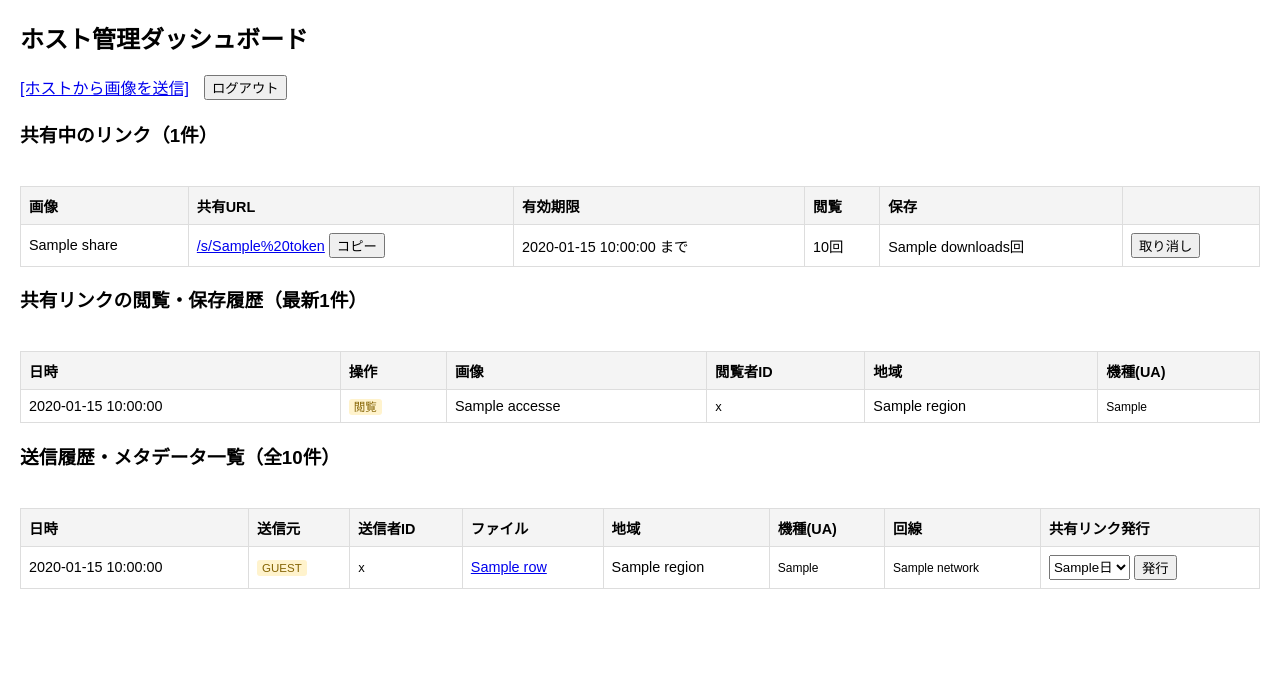
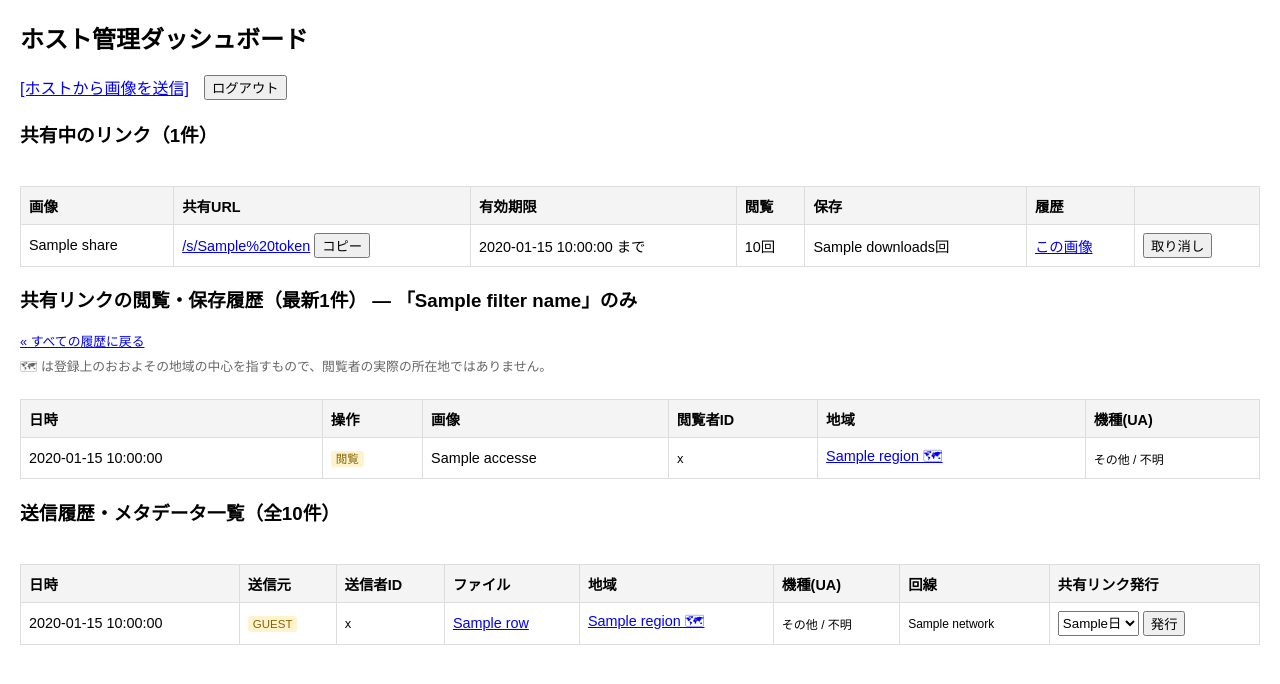
Before and after one commit to dreamkaro0914/test2, a Flask app: template image-dropbox/templates/dashboard.html in a window 1280 px wide. Shown: the top 684 px of the page. Run offline with Flask 3, Linux system fonts and the light colour scheme; the template is opened without the code that fills it: most values are stand-ins (such as "Sample title", 1, 10 or a date in 2020); parts of the project's set-up code (start-up, migrations or seed data) failed here and were passed over.

Commit message:
Add UA parsing, per-link history filter, and region map links
- parse_ua() shows a short 'Browser / OS' label (with link-preview bot detection); full UA kept in the cell tooltip
- Dashboard can filter the share access history to one link via ?access_token
- geo_lookup() now returns approximate coordinates; new lat/lon columns (migrated with idempotent ALTER TABLE) power a Google Maps link with a clear 'approximate area, not the person's location' caveat

Co-Authored-By: Claude Opus 4.8 <noreply@anthropic.com>
Claude-Session: https://claude.ai/code/session_014A8TGBv41qXeo7FfrdiX64

```diff
--- a/image-dropbox/app.py
+++ b/image-dropbox/app.py
@@ -129,16 +129,24 @@ def init_db():
                 ua TEXT
             )
         ''')
+        # 既存DBへの列追加（地図リンク用のおおよその座標）
+        for table in ('uploads', 'share_access'):
+            existing = {row[1] for row in conn.execute(f'PRAGMA table_info({table})')}
+            for col in ('lat', 'lon'):
+                if col not in existing:
+                    conn.execute(f'ALTER TABLE {table} ADD COLUMN {col} REAL')
 
 
 init_db()
 
 
 def record_upload(**fields):
+    fields.setdefault('lat', None)
+    fields.setdefault('lon', None)
     with db() as conn:
         conn.execute(
-            'INSERT INTO uploads (is_host, ip_hash, region, ua, network, original_name, filename) '
-            'VALUES (:is_host, :ip_hash, :region, :ua, :network, :original_name, :filename)',
+            'INSERT INTO uploads (is_host, ip_hash, region, ua, network, original_name, filename, lat, lon) '
+            'VALUES (:is_host, :ip_hash, :region, :ua, :network, :original_name, :filename, :lat, :lon)',
             fields,
         )
 
@@ -154,30 +162,88 @@ _geoip_reader = None
 _geoip_lock = threading.Lock()
 
 
-def get_region_from_ip(ip_address):
-    """ローカルの GeoLite2 DB から地域情報を取得する（DB未配置なら「GeoIP未設定」）"""
+def geo_lookup(ip_address):
+    """ローカルの GeoLite2 DB から地域・おおよその座標を取得する。
+    返り値: {'region': str, 'lat': float|None, 'lon': float|None, 'radius': int|None}
+    座標・半径は市区町村レベルの概算で、個人の正確な所在地ではない。"""
     global _geoip_reader
+    none = {'region': None, 'lat': None, 'lon': None, 'radius': None}
     try:
         if ipaddress.ip_address(ip_address).is_private:
-            return 'プライベートIP'
+            return {**none, 'region': 'プライベートIP'}
     except ValueError:
-        return '不正なIP'
+        return {**none, 'region': '不正なIP'}
     try:
         with _geoip_lock:
             if _geoip_reader is None:
                 if not os.path.exists(GEOIP_DB):
-                    return 'GeoIP未設定'
+                    return {**none, 'region': 'GeoIP未設定'}
                 import geoip2.database
                 _geoip_reader = geoip2.database.Reader(GEOIP_DB)
         r = _geoip_reader.city(ip_address)
-        return ' '.join(filter(None, [
+        region = ' '.join(filter(None, [
             r.country.names.get('ja') or r.country.name,
             r.subdivisions.most_specific.names.get('ja') or r.subdivisions.most_specific.name,
             r.city.names.get('ja') or r.city.name,
         ])) or '不明'
+        loc = r.location
+        return {'region': region, 'lat': loc.latitude, 'lon': loc.longitude,
+                'radius': loc.accuracy_radius}
     except Exception as e:
         app.logger.warning('GeoIP lookup failed: %r', e)
-        return '取得失敗'
+        return {**none, 'region': '取得失敗'}
+
+
+def get_region_from_ip(ip_address):
+    """地域名の文字列だけが必要なとき用の簡易版"""
+    return geo_lookup(ip_address)['region']
+
+
+# リンクプレビュー用に自動アクセスしてくる bot 類（実際の閲覧者と区別するため）
+_PREVIEW_BOTS = ('bot', 'crawler', 'spider', 'slurp', 'facebookexternalhit', 'twitterbot',
+                 'slackbot', 'discordbot', 'skypeuripreview', 'whatsapp', 'line/', 'embedly',
+                 'preview', 'pinterest', 'telegrambot')
+
+
+def parse_ua(ua):
+    """User-Agent を「ブラウザ / OS」の短い表記にする。判別できなければ簡単なラベル。"""
+    if not ua or ua == 'Unknown':
+        return '不明'
+    low = ua.lower()
+    if any(b in low for b in _PREVIEW_BOTS):
+        return 'リンクプレビュー/bot'
+    if 'edg' in low:
+        browser = 'Edge'
+    elif 'firefox' in low or 'fxios' in low:
+        browser = 'Firefox'
+    elif 'crios' in low or 'chromium' in low or 'chrome' in low:
+        browser = 'Chrome'
+    elif 'safari' in low and 'version/' in low:
+        browser = 'Safari'
+    else:
+        browser = 'その他'
+    if 'windows nt' in low:
+        os_name = 'Windows'
+    elif 'iphone' in low:
+        os_name = 'iPhone'
+    elif 'ipad' in low:
+        os_name = 'iPad'
+    elif 'android' in low:
+        os_name = 'Android'
+    elif 'mac os x' in low or 'macintosh' in low:
+        os_name = 'Mac'
+    elif 'linux' in low:
+        os_name = 'Linux'
+    else:
+        os_name = '不明'
+    return f'{browser} / {os_name}'
+
+
+def maps_url(lat, lon):
+    """おおよその地域中心を指す地図リンク。座標がなければ None。"""
+    if lat is None or lon is None:
+        return None
+    return f'https://www.google.com/maps?q={lat},{lon}'
 
 
 def parse_network_info(form):
@@ -251,6 +317,8 @@ def csrf_token():
 
 
 app.jinja_env.globals['csrf_token'] = csrf_token
+app.jinja_env.globals['parse_ua'] = parse_ua
+app.jinja_env.globals['maps_url'] = maps_url
 
 
 def check_csrf():
@@ -311,14 +379,16 @@ def guest_upload():
     if error:
         return error, 400
 
+    geo = geo_lookup(ip_addr)
     record_upload(
         is_host=0,
         ip_hash=hash_ip(ip_addr),
-        region=get_region_from_ip(ip_addr),
+        region=geo['region'],
         ua=request.headers.get('User-Agent', 'Unknown')[:300],
         network=parse_network_info(request.form),
         original_name=file.filename[:100],
         filename=stored_name,
+        lat=geo['lat'], lon=geo['lon'],
     )
     return '送信が完了しました。ご協力ありがとうございます。'
 
@@ -357,10 +427,11 @@ def admin_logout():
 @admin_required
 def admin_dashboard():
     page = max(request.args.get('page', 1, type=int), 1)
+    access_token = request.args.get('access_token')
     with db() as conn:
         total = conn.execute('SELECT COUNT(*) FROM uploads').fetchone()[0]
         rows = conn.execute(
-            'SELECT timestamp, is_host, ip_hash, region, ua, network, original_name, filename '
+            'SELECT timestamp, is_host, ip_hash, region, ua, network, original_name, filename, lat, lon '
             'FROM uploads ORDER BY id DESC LIMIT ? OFFSET ?',
             (PAGE_SIZE, (page - 1) * PAGE_SIZE),
         ).fetchall()
@@ -371,16 +442,32 @@ def admin_dashboard():
             'FROM shares s LEFT JOIN uploads u ON u.filename = s.filename '
             "WHERE s.revoked = 0 AND s.expires_at > datetime('now') ORDER BY s.created_at DESC"
         ).fetchall()
-        accesses = conn.execute(
-            'SELECT a.timestamp, a.action, a.ip_hash, a.region, a.ua, u.original_name, s.filename '
+        access_sql = (
+            'SELECT a.timestamp, a.action, a.ip_hash, a.region, a.ua, a.lat, a.lon, u.original_name, s.filename '
             'FROM share_access a JOIN shares s ON s.token = a.token '
             'LEFT JOIN uploads u ON u.filename = s.filename '
-            'ORDER BY a.id DESC LIMIT ?',
-            (PAGE_SIZE,),
-        ).fetchall()
+        )
+        params = []
+        if access_token:  # 特定の共有リンクだけに絞り込み
+            access_sql += 'WHERE a.token = ? '
+            params.append(access_token)
+        access_sql += 'ORDER BY a.id DESC LIMIT ?'
+        params.append(PAGE_SIZE)
+        accesses = conn.execute(access_sql, params).fetchall()
+        filter_name = None
+        if access_token:
+            hit = conn.execute(
+                'SELECT u.original_name, s.filename FROM shares s '
+                'LEFT JOIN uploads u ON u.filename = s.filename WHERE s.token = ?',
+                (access_token,),
+            ).fetchone()
+            if hit:
+                filter_name = hit['original_name'] or hit['filename']
     last_page = max((total + PAGE_SIZE - 1) // PAGE_SIZE, 1)
     return render_template('dashboard.html', rows=rows, page=page, last_page=last_page, total=total,
-                           shares=shares, accesses=accesses, share_days=SHARE_DAYS, new_token=request.args.get('shared'))
+                           shares=shares, accesses=accesses, share_days=SHARE_DAYS,
+                           new_token=request.args.get('shared'),
+                           access_token=access_token, filter_name=filter_name)
 
 
 @app.route('/admin/upload', methods=['GET', 'POST'])
@@ -454,11 +541,13 @@ def active_share(token):
 def record_access(token, action):
     """共有リンクの閲覧・保存を記録する（IPは送信時と同じ鍵付きハッシュ）"""
     ip_addr = client_ip()
+    geo = geo_lookup(ip_addr)
     with db() as conn:
         conn.execute(
-            'INSERT INTO share_access (token, action, ip_hash, region, ua) VALUES (?, ?, ?, ?, ?)',
-            (token, action, hash_ip(ip_addr), get_region_from_ip(ip_addr),
-             request.headers.get('User-Agent', 'Unknown')[:300]),
+            'INSERT INTO share_access (token, action, ip_hash, region, ua, lat, lon) '
+            'VALUES (?, ?, ?, ?, ?, ?, ?)',
+            (token, action, hash_ip(ip_addr), geo['region'],
+             request.headers.get('User-Agent', 'Unknown')[:300], geo['lat'], geo['lon']),
         )
 
 
--- a/image-dropbox/templates/dashboard.html
+++ b/image-dropbox/templates/dashboard.html
@@ -16,7 +16,8 @@
         .actions form { margin: 0; }
         .share-form { display: flex; gap: 4px; margin: 0; }
         .notice-ok { background: #d4edda; padding: 10px 14px; border-radius: 4px; }
-        .ua { max-width: 320px; overflow: hidden; text-overflow: ellipsis; white-space: nowrap; }
+        .hint { font-size: 0.8em; color: #666; margin: 6px 0 0; }
+        .ua { max-width: 260px; overflow: hidden; text-overflow: ellipsis; white-space: nowrap; }
     </style>
 </head>
 <body>
@@ -34,7 +35,7 @@
     {% if shares %}
     <div class="table-wrap">
     <table>
-        <tr><th>画像</th><th>共有URL</th><th>有効期限</th><th>閲覧</th><th>保存</th><th></th></tr>
+        <tr><th>画像</th><th>共有URL</th><th>有効期限</th><th>閲覧</th><th>保存</th><th>履歴</th><th></th></tr>
         {% for s in shares %}
         <tr{% if s['token'] == new_token %} style="background:#fffbe6"{% endif %}>
             <td>{{ s['original_name'] or s['filename'] }}</td>
@@ -43,6 +44,7 @@
             <td>{{ s['expires_local'] }} まで</td>
             <td>{{ s['views'] }}回</td>
             <td>{{ s['downloads'] }}回</td>
+            <td><a href="{{ url_for('admin_dashboard', access_token=s['token']) }}#access">この画像</a></td>
             <td>
                 <form method="post" action="{{ url_for('revoke_share', token=s['token']) }}" class="share-form">
                     <input type="hidden" name="csrf_token" value="{{ csrf_token() }}">
@@ -57,8 +59,10 @@
     <p><small>送信履歴の右端「発行」から、画像ごとに共有リンクを作れます。</small></p>
     {% endif %}
 
-    <h3 id="access">共有リンクの閲覧・保存履歴（最新{{ accesses|length }}件）</h3>
+    <h3 id="access">共有リンクの閲覧・保存履歴（最新{{ accesses|length }}件）{% if filter_name %} — 「{{ filter_name }}」のみ{% endif %}</h3>
+    {% if filter_name %}<p class="hint"><a href="{{ url_for('admin_dashboard') }}#access">&laquo; すべての履歴に戻る</a></p>{% endif %}
     {% if accesses %}
+    <p class="hint">🗺 は登録上のおおよその地域の中心を指すもので、閲覧者の実際の所在地ではありません。</p>
     <div class="table-wrap">
     <table>
         <tr><th>日時</th><th>操作</th><th>画像</th><th>閲覧者ID</th><th>地域</th><th>機種(UA)</th></tr>
@@ -68,12 +72,14 @@
             <td>{% if a['action'] == 'download' %}<span class="host-badge">保存</span>{% else %}<span class="guest-badge">閲覧</span>{% endif %}</td>
             <td>{{ a['original_name'] or a['filename'] }}</td>
             <td><code>{{ a['ip_hash'] or '-' }}</code></td>
-            <td>{{ a['region'] }}</td>
-            <td class="ua" title="{{ a['ua'] }}"><small>{{ a['ua'] }}</small></td>
+            <td>{% set mu = maps_url(a['lat'], a['lon']) %}{% if mu %}<a href="{{ mu }}" target="_blank" rel="noopener noreferrer">{{ a['region'] }} 🗺</a>{% else %}{{ a['region'] }}{% endif %}</td>
+            <td class="ua" title="{{ a['ua'] }}"><small>{{ parse_ua(a['ua']) }}</small></td>
         </tr>
         {% endfor %}
     </table>
     </div>
+    {% elif filter_name %}
+    <p><small>このリンクはまだ開かれていません。</small></p>
     {% else %}
     <p><small>まだ共有リンクは開かれていません。</small></p>
     {% endif %}
@@ -88,8 +94,8 @@
             <td>{% if row['is_host'] %}<span class="host-badge">HOST</span>{% else %}<span class="guest-badge">GUEST</span>{% endif %}</td>
             <td><code>{{ row['ip_hash'] or '-' }}</code></td>
             <td><a href="{{ url_for('download_file', filename=row['filename']) }}" title="{{ row['filename'] }}">{{ row['original_name'] or row['filename'] }}</a></td>
-            <td>{{ row['region'] }}</td>
-            <td class="ua" title="{{ row['ua'] }}"><small>{{ row['ua'] }}</small></td>
+            <td>{% set mu = maps_url(row['lat'], row['lon']) %}{% if mu %}<a href="{{ mu }}" target="_blank" rel="noopener noreferrer">{{ row['region'] }} 🗺</a>{% else %}{{ row['region'] }}{% endif %}</td>
+            <td class="ua" title="{{ row['ua'] }}"><small>{{ parse_ua(row['ua']) }}</small></td>
             <td><small>{{ row['network'] or 'N/A' }}</small></td>
             <td>
                 <form class="share-form" method="post" action="{{ url_for('create_share') }}">
```
